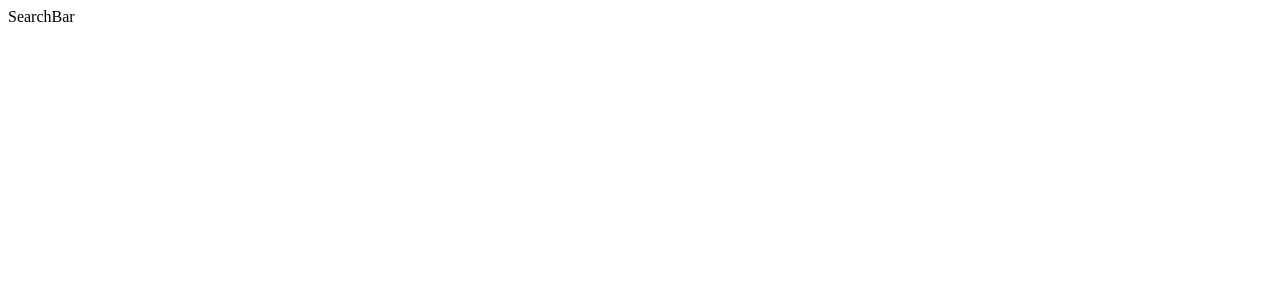
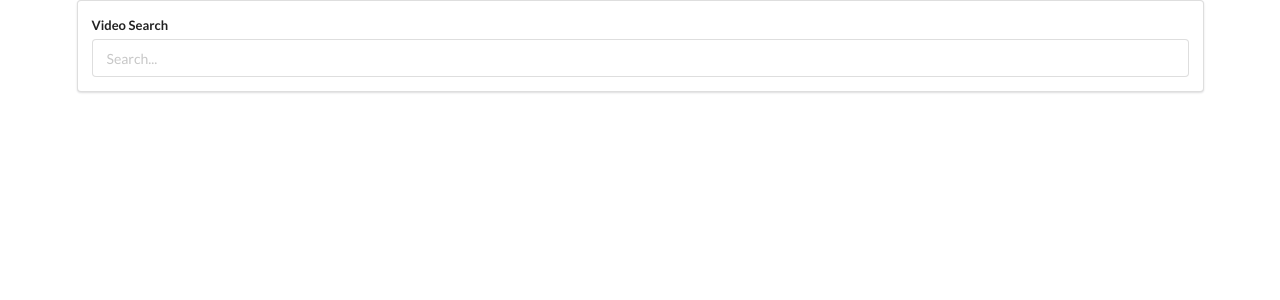
Before and after one commit to CalWal/videoplayer, a React (Create React App) app in the folder videoplayer/: page / in a window 1280 px wide. Shown: the top 300 px of the page. Built offline with nearby package versions, Linux system fonts and the light colour scheme.

Commit message:
added YT API

```diff
--- a/videoplayer/public/index.html
+++ b/videoplayer/public/index.html
@@ -10,6 +10,10 @@
       content="Web site created using create-react-app"
     />
     <link rel="apple-touch-icon" href="logo192.png" />
+    <link
+      rel="stylesheet"
+      href="https://cdnjs.cloudflare.com/ajax/libs/semantic-ui/2.4.1/semantic.min.css"
+    />
     <!--
       manifest.json provides metadata used when your web app is installed on a
       user's mobile device or desktop. See https://developers.google.com/web/fundamentals/web-app-manifest/
--- /dev/null
+++ b/videoplayer/src/APIs/youtube.js
@@ -0,0 +1 @@
+const KEY = "AIzaSyC6AMyJQamEchz-vAcxncuLO-Z1djuAjME";
--- a/videoplayer/src/components/App.js
+++ b/videoplayer/src/components/App.js
@@ -4,7 +4,7 @@
 class App extends Component {
   render() {
     return (
-      <div>
+      <div className="ui container">
         <SearchBar />
       </div>
     );
--- a/videoplayer/src/components/SearchBar.js
+++ b/videoplayer/src/components/SearchBar.js
@@ -1,8 +1,36 @@
 import React, { Component } from "react";
 
 class SearchBar extends Component {
+  state = { term: "" };
+
+  onInputChange = event => {
+    this.setState({
+      term: event.target.value
+    });
+  };
+
+  onFormSubmit = event => {
+    event.preventDefault();
+
+    // Todo: make sure we use callback from parent component
+  };
+
   render() {
-    return <div>SearchBar</div>;
+    return (
+      <div className="search-bar ui segment">
+        <form className="ui form" onSubmit={this.onFormSubmit}>
+          <div className="field">
+            <label>Video Search</label>
+            <input
+              type="text"
+              placeholder="Search..."
+              value={this.state.term}
+              onChange={this.onInputChange}
+            />
+          </div>
+        </form>
+      </div>
+    );
   }
 }
 
```
